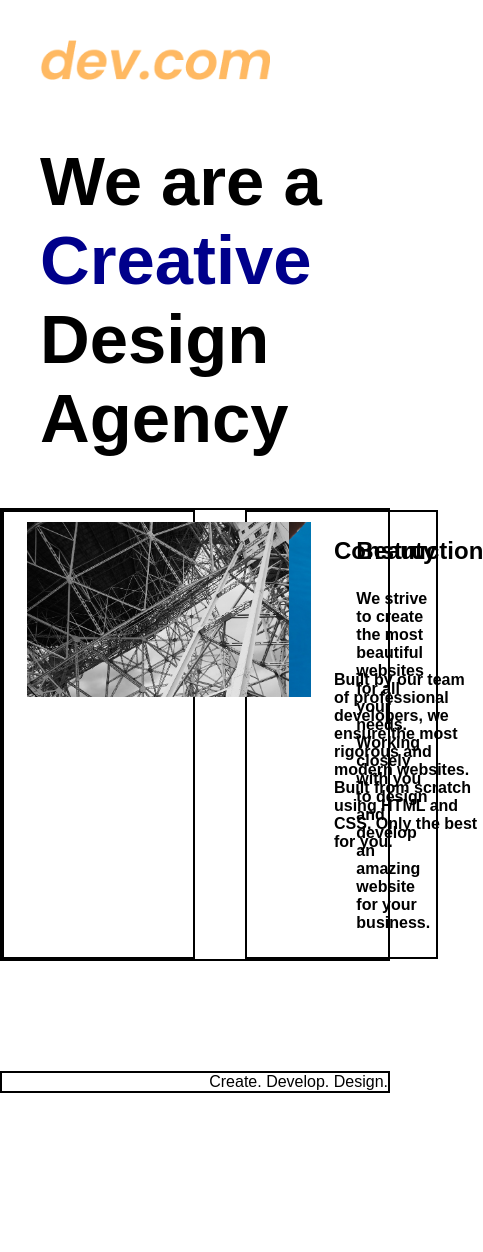
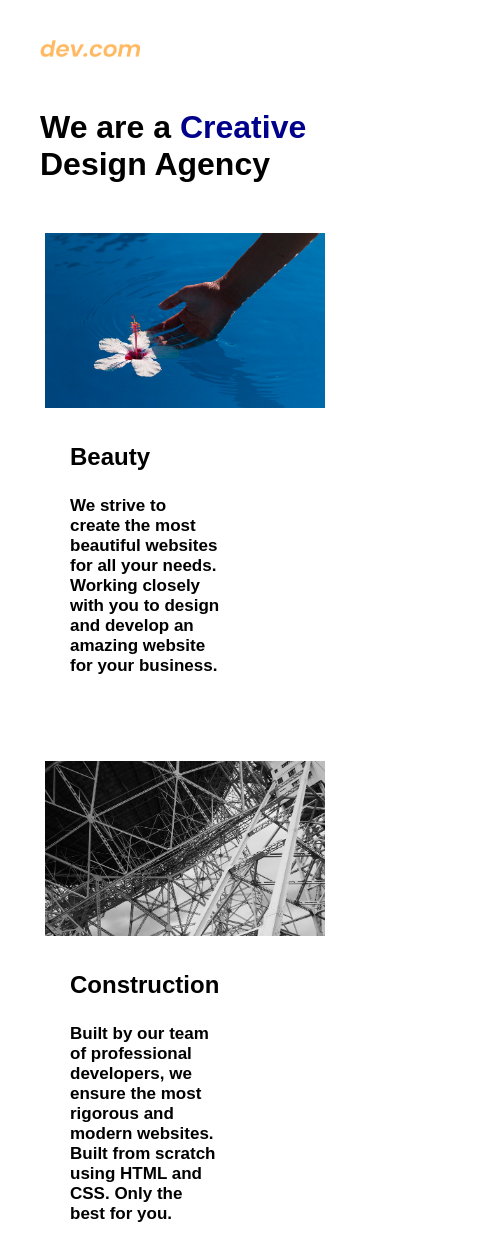
Before and after one commit to nomanoff/agency-website, a plain HTML site: page index.html in a window 390 px wide. Shown: the top 1252 px of the page, 483 px wide, since content can reach past the window. Before the commit the page ends 1093 px from the top, so only its background shows below. Drawn offline with Linux system fonts and the light colour scheme.

Commit message:
Add responsive design

```diff
--- a/style.css
+++ b/style.css
@@ -16,6 +16,7 @@
     width: 230px;
     height: auto;
     margin-bottom: 48px;
+    max-width: 780px;
 }
 
 .main h1{
@@ -34,27 +35,29 @@ section{
     width: 100%;
     height: auto;
     gap: 50px;
-    border: 2px solid #000;
-    margin-bottom: 110px;
-    padding: 0 0px;
+    margin-bottom: 80px;
 }
 
-section .right.card{
+/* section .right.card{
     display: flex;
     justify-content: right;
 }
+
+section .left.card{
+    display: flex;
+    justify-content: left;
+} */
 
 section .card{
     display: flex;
     width: 50%;
     height: auto;
-    max-width: 600px;
+    max-width: 635px;
     padding: 0 0 0 35px;
-    border: 2px solid #000;
 }
 
 section .card img{
-    width: 350px;
+    width: 300px;
     height: 195px;
     padding: 10px;
 }
@@ -75,7 +78,7 @@ section .card .content h2{
 }
 
 section .card .content p{
-    font-size: 16px;
+    font-size: 17px;
     font-weight: 600;
     font-style: normal;
 }
@@ -84,10 +87,39 @@ footer{
     width: 100%;
     height: auto;
     margin-bottom: 0;
-    border: 2px solid #000;
 }
 
 footer p{
     display: flex;
     justify-content: end;
+    color: darkblue;
+    font-weight: 600;
+    padding: 0 40px;
 }
+
+@media (max-width: 780px){
+    .main .logo{
+        width: 100px;
+        height: auto;
+    }
+
+    .main h1{
+        margin: auto;
+        padding-right: 15px;
+        font-size: 2em;
+    }
+
+    section{
+        display: grid;
+    }
+
+    section .card{
+        display: grid;
+    }
+
+    footer{
+        display: flex;
+        justify-content: center;
+        margin-bottom: 15px;
+    }
+}
```
